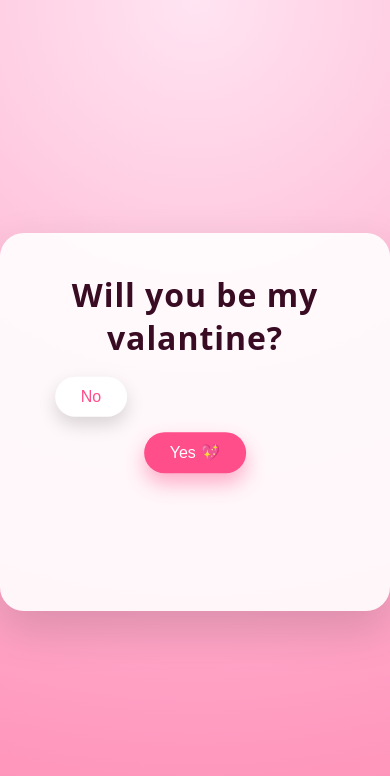
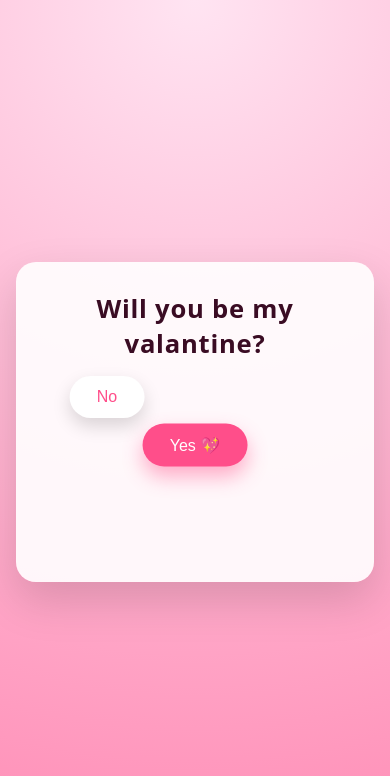
Before and after one commit to Sofinaye/valantine, a plain HTML site: page index.html in a window 390 px wide. Drawn offline with Linux system fonts and the light colour scheme.

Commit message:
Make Valentine page mobile responsive
Improve layout on small screens and add touch interactions so the No button dodges taps as well as mouse moves.

Co-authored-by: Cursor <cursoragent@cursor.com>

```diff
--- a/index.html
+++ b/index.html
@@ -12,10 +12,11 @@
 
     body {
       margin: 0;
-      height: 100vh;
+      min-height: 100vh;
       display: flex;
       align-items: center;
       justify-content: center;
+      padding: 1.5rem;
       font-family: system-ui, -apple-system, BlinkMacSystemFont, "Segoe UI",
         sans-serif;
       background: radial-gradient(circle at top, #ffe4f2 0, #ffc0d9 40%, #ff8fb7 100%);
@@ -24,12 +25,14 @@
 
     .card {
       text-align: center;
-      padding: 2.5rem 3rem;
+      padding: 2.2rem 2.6rem;
       background: rgba(255, 255, 255, 0.9);
       border-radius: 24px;
       box-shadow: 0 18px 45px rgba(0, 0, 0, 0.15);
       position: relative;
       overflow: visible;
+      max-width: 420px;
+      width: 100%;
     }
 
     h1 {
@@ -46,14 +49,15 @@
     }
 
     .btn {
-      padding: 0.7rem 1.6rem;
+      padding: 0.8rem 1.9rem;
       border-radius: 999px;
       border: none;
-      font-size: 1rem;
+      font-size: 1.05rem;
       cursor: pointer;
       transition: transform 0.15s ease, box-shadow 0.15s ease,
         background-color 0.15s ease, color 0.15s ease;
       white-space: nowrap;
+      touch-action: manipulation;
     }
 
     .btn-yes {
@@ -91,6 +95,31 @@
       margin-top: 1.8rem;
       font-size: 1.05rem;
       min-height: 1.2em;
+    }
+
+    @media (max-width: 480px) {
+      body {
+        padding: 1rem;
+      }
+
+      .card {
+        padding: 1.8rem 1.4rem;
+        border-radius: 20px;
+      }
+
+      h1 {
+        font-size: 1.6rem;
+      }
+
+      .buttons-wrapper {
+        width: 220px;
+        height: 120px;
+      }
+
+      .btn {
+        font-size: 1rem;
+        padding: 0.75rem 1.7rem;
+      }
     }
   </style>
 </head>
@@ -136,13 +165,13 @@
       noBtn.style.transform = "translate(-50%, -50%)";
     }
 
-    // Whenever the mouse gets close to the "No" button, move it away
-    function handleMouseMove(e) {
+    // Whenever the pointer gets close to the "No" button, move it away
+    function handlePointerProximity(x, y) {
       const noRect = noBtn.getBoundingClientRect();
       const cx = noRect.left + noRect.width / 2;
       const cy = noRect.top + noRect.height / 2;
-      const dx = e.clientX - cx;
-      const dy = e.clientY - cy;
+      const dx = x - cx;
+      const dy = y - cy;
       const distance = Math.sqrt(dx * dx + dy * dy);
 
       const escapeRadius = 90; // distance at which "No" escapes
@@ -151,17 +180,33 @@
       }
     }
 
+    function handleMouseMove(e) {
+      handlePointerProximity(e.clientX, e.clientY);
+    }
+
+    function handleTouchMove(e) {
+      const touch = e.touches[0];
+      if (!touch) return;
+      handlePointerProximity(touch.clientX, touch.clientY);
+    }
+
     // Also dodge on direct hover, in case cursor jumps right on it
     noBtn.addEventListener("mouseenter", moveNoAroundYes);
 
     buttonsArea.addEventListener("mousemove", handleMouseMove);
+    buttonsArea.addEventListener("touchmove", handleTouchMove, { passive: true });
 
     yesBtn.addEventListener("click", () => {
       message.textContent = "Yay! You made my day 💘";
     });
 
-    // Prevent "No" from being meaningfully clicked
+    // Prevent "No" from being meaningfully clicked / tapped
     noBtn.addEventListener("mousedown", (e) => {
+      e.preventDefault();
+      moveNoAroundYes();
+    });
+
+    noBtn.addEventListener("touchstart", (e) => {
       e.preventDefault();
       moveNoAroundYes();
     });
```
